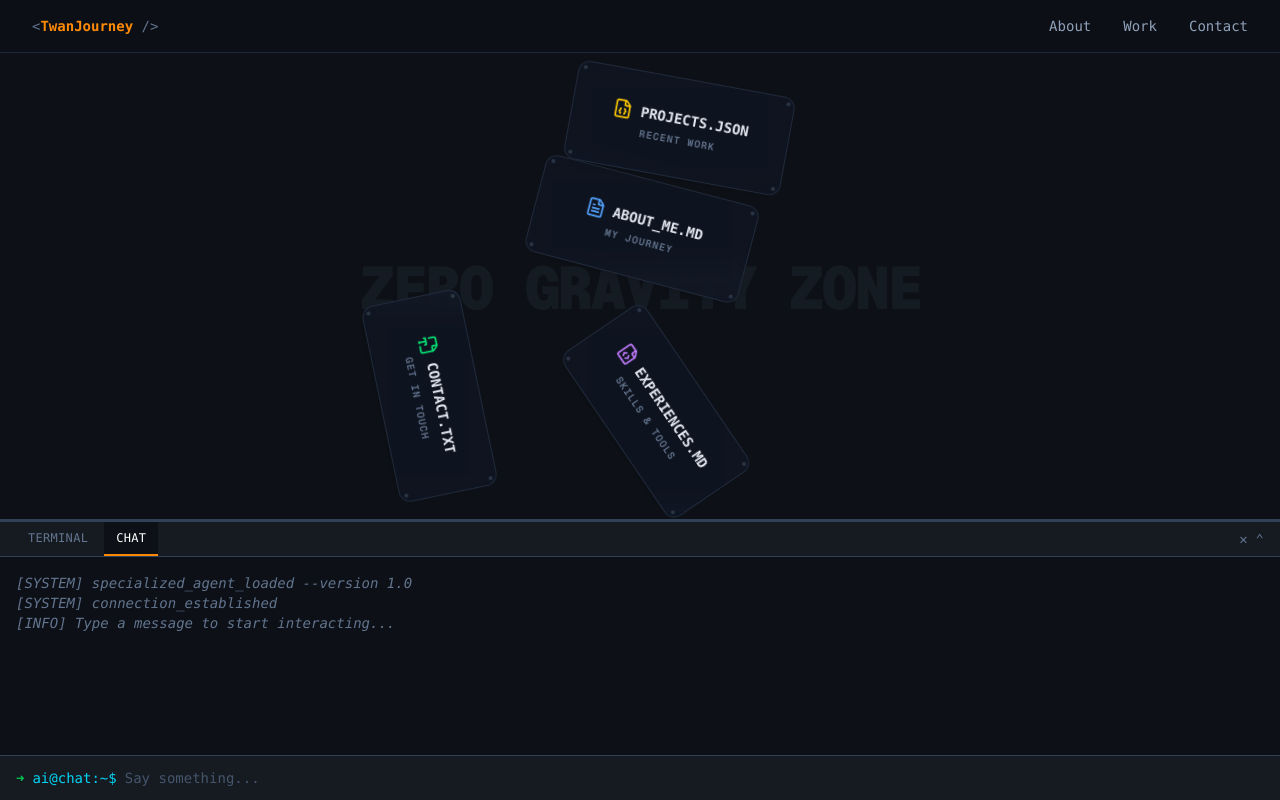
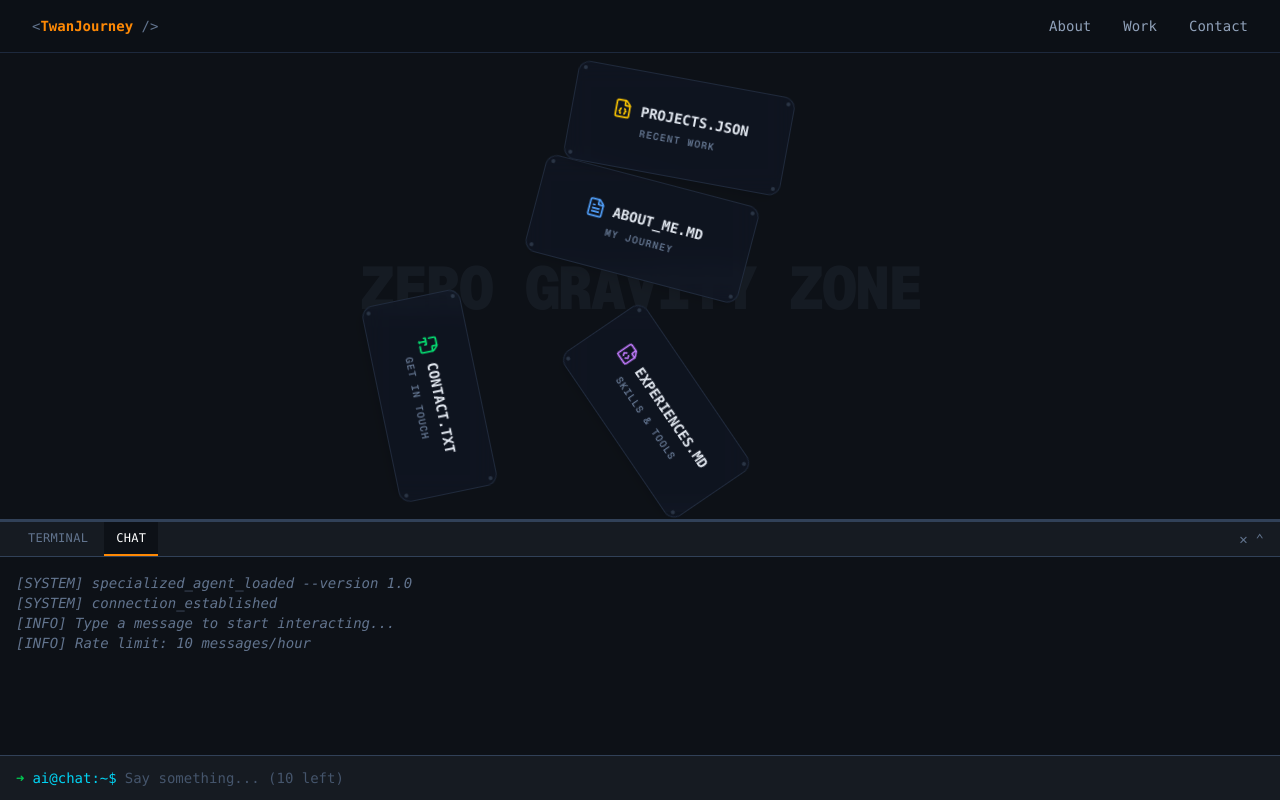
Before and after one commit to pongsaphakmw/twan-journey-portfolio, a Next.js app: page / in a window 1280 px wide. Both pictures are taken after a click on the item "CHAT". Built offline with nearby package versions, Linux system fonts and the light colour scheme.

Commit message:
feat: add cookies to set rate limit and keep chat state to improve ux

```diff
--- a/src/components/ChatComponent.tsx
+++ b/src/components/ChatComponent.tsx
@@ -6,6 +6,36 @@ import { DefaultChatTransport } from 'ai';
 import ReactMarkdown from 'react-markdown';
 import remarkGfm from 'remark-gfm';
 
+const RATE_LIMIT = 10; // max messages per hour
+const RATE_LIMIT_WINDOW = 60 * 60 * 1000; // 1 hour in ms
+
+// Cookie helpers
+const getCookie = (name: string): string | null => {
+    if (typeof document === 'undefined') return null;
+    const match = document.cookie.match(new RegExp('(^| )' + name + '=([^;]+)'));
+    return match ? decodeURIComponent(match[2]) : null;
+};
+
+const setCookie = (name: string, value: string, maxAge: number = 3600) => {
+    document.cookie = `${name}=${encodeURIComponent(value)}; path=/; max-age=${maxAge}; SameSite=Lax`;
+};
+
+// Rate limiting helpers
+const getTimestamps = (): number[] => {
+    const raw = getCookie('chat_timestamps');
+    if (!raw) return [];
+    try {
+        return JSON.parse(raw);
+    } catch {
+        return [];
+    }
+};
+
+const cleanOldTimestamps = (timestamps: number[]): number[] => {
+    const cutoff = Date.now() - RATE_LIMIT_WINDOW;
+    return timestamps.filter(ts => ts > cutoff);
+};
+
 const ChatComponent = () => {
     const { messages, sendMessage, status } = useChat({
         transport: new DefaultChatTransport({
@@ -13,6 +43,7 @@ const ChatComponent = () => {
         }),
     });
     const [input, setInput] = useState('');
+    const [rateLimitError, setRateLimitError] = useState<string | null>(null);
     const scrollRef = useRef<HTMLDivElement>(null);
 
     // Auto-scroll to bottom when messages change
@@ -30,6 +61,35 @@ const ChatComponent = () => {
             .join('');
     };
 
+    const handleSubmit = (e: React.FormEvent) => {
+        e.preventDefault();
+        if (!input.trim()) return;
+
+        // Check rate limit
+        let timestamps = cleanOldTimestamps(getTimestamps());
+
+        if (timestamps.length >= RATE_LIMIT) {
+            const oldestTs = Math.min(...timestamps);
+            const waitMs = RATE_LIMIT_WINDOW - (Date.now() - oldestTs);
+            const waitMins = Math.ceil(waitMs / 60000);
+            setRateLimitError(`[ERROR] Rate limit exceeded. You can send ${RATE_LIMIT} messages per hour. Please wait ~${waitMins} minutes.`);
+            return;
+        }
+
+        // Clear any previous error
+        setRateLimitError(null);
+
+        // Add current timestamp and save
+        timestamps.push(Date.now());
+        setCookie('chat_timestamps', JSON.stringify(timestamps), 3600);
+
+        // Send message
+        sendMessage({ text: input });
+        setInput('');
+    };
+
+    const remainingMessages = RATE_LIMIT - cleanOldTimestamps(getTimestamps()).length;
+
     return (
         <div className="flex flex-col h-full text-sm font-mono text-slate-300">
             {/* Messages Area */}
@@ -41,7 +101,8 @@ const ChatComponent = () => {
                     <div className="text-slate-500 italic">
                         [SYSTEM] specialized_agent_loaded --version 1.0<br />
                         [SYSTEM] connection_established<br />
-                        [INFO] Type a message to start interacting...
+                        [INFO] Type a message to start interacting...<br />
+                        [INFO] Rate limit: {RATE_LIMIT} messages/hour
                     </div>
                 )}
 
@@ -93,6 +154,12 @@ const ChatComponent = () => {
                     </div>
                 ))}
 
+                {rateLimitError && (
+                    <div className="text-red-400 font-bold">
+                        {rateLimitError}
+                    </div>
+                )}
+
                 {status === 'streaming' && (
                     <div className="flex items-center text-green-500 animate-pulse">
                         <span className="mr-2">[AI]</span>
@@ -103,13 +170,7 @@ const ChatComponent = () => {
 
             {/* Input Area */}
             <form
-                onSubmit={e => {
-                    e.preventDefault();
-                    if (input.trim()) {
-                        sendMessage({ text: input });
-                        setInput('');
-                    }
-                }}
+                onSubmit={handleSubmit}
                 className="flex items-center px-4 py-3 bg-[#161b22] border-t border-slate-700"
             >
                 <span className="text-green-500 mr-2">➜</span>
@@ -117,7 +178,7 @@ const ChatComponent = () => {
                 <input
                     className="flex-1 bg-transparent focus:outline-none text-slate-300 font-mono placeholder-slate-600"
                     value={input}
-                    placeholder="Say something..."
+                    placeholder={`Say something... (${remainingMessages} left)`}
                     onChange={e => setInput(e.currentTarget.value)}
                     disabled={status !== 'ready'}
                     autoFocus
--- a/src/components/TerminalPanel.tsx
+++ b/src/components/TerminalPanel.tsx
@@ -75,8 +75,8 @@ const TerminalPanel = () => {
 
             {/* Body */}
             <div className="flex-1 overflow-hidden relative">
-                {activeTab === 'TERMINAL' ? (
-                    <div className="flex flex-col h-full">
+                {/* Terminal - always mounted, hidden when not active */}
+                <div className={`flex flex-col h-full ${activeTab !== 'TERMINAL' ? 'hidden' : ''}`}>
                     {/* Terminal Logs */}
                     <div className="flex-1 p-4 overflow-y-auto font-mono bg-black/30">
                         <div className="flex flex-col space-y-1">
@@ -118,9 +118,11 @@ const TerminalPanel = () => {
                         />
                     </div>
                 </div>
-                ) : (
+
+                {/* Chat - always mounted, hidden when not active */}
+                <div className={`h-full ${activeTab !== 'CHAT' ? 'hidden' : ''}`}>
                     <ChatComponent />
-                )}
+                </div>
             </div>
         </div>
     );
```
Lines whose indentation alone changed are shown as unchanged.
